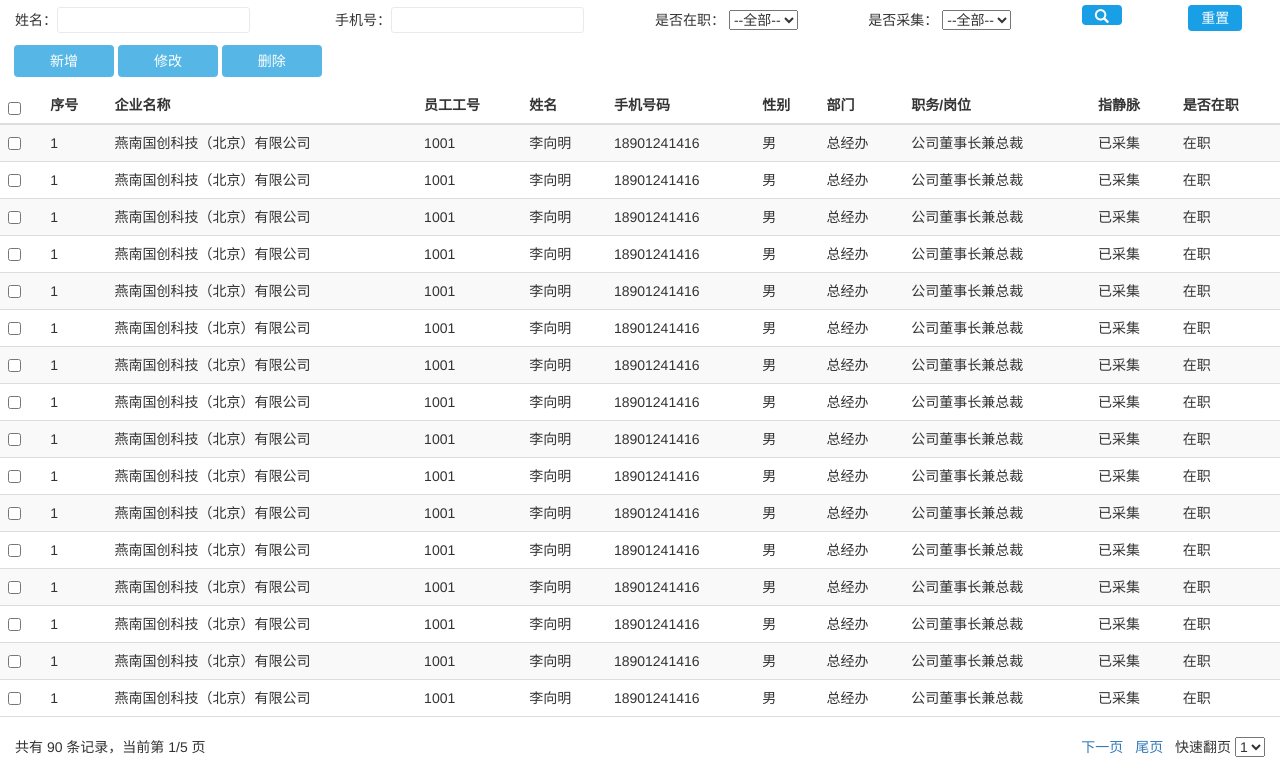
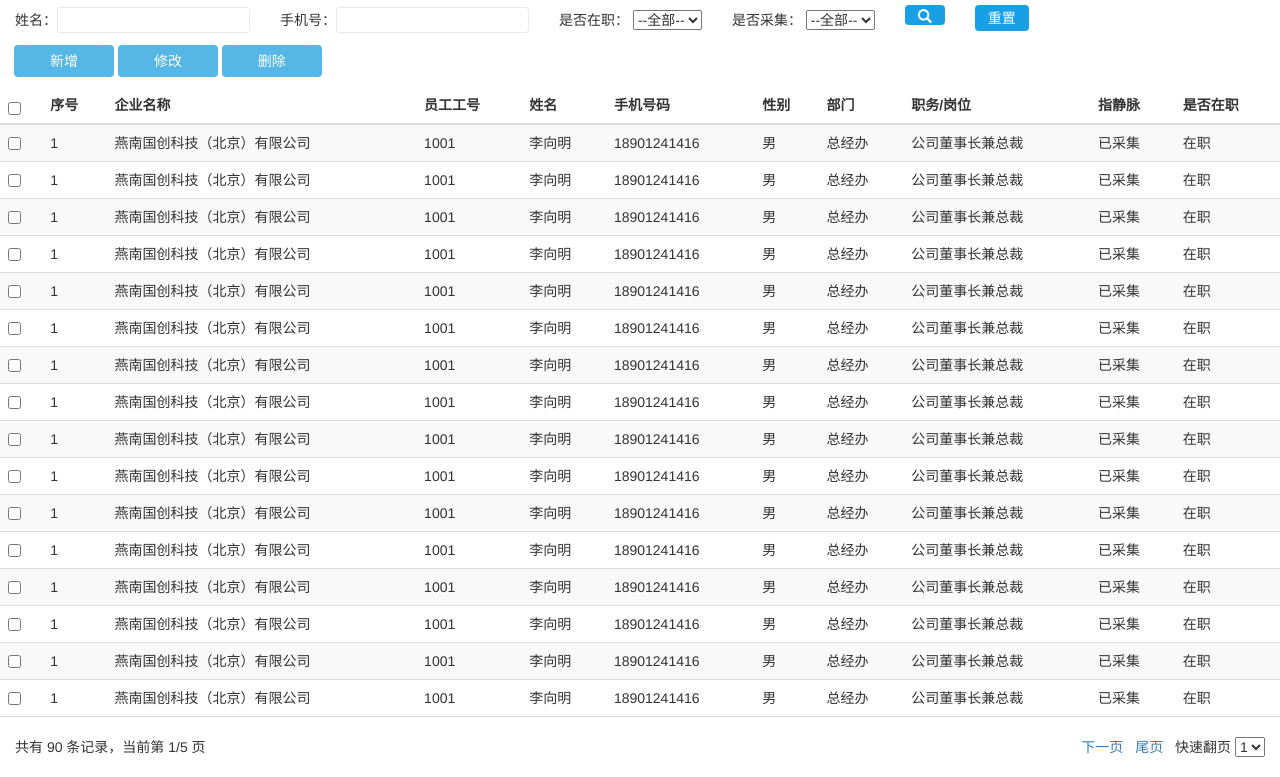
Before and after one commit to sparkmorry/yannan, a plain HTML site: page iframe.html in a window 1280 px wide. Shown: the part 69-846 px from the top of the page. Drawn offline with Linux system fonts and the light colour scheme; a script that the page names is missing.

Commit message:
表单格式优化

```diff
--- a/css/style.css
+++ b/css/style.css
@@ -121,3 +121,21 @@ input.text-input{
   margin-right: 0px;
   margin-left: 0px;
 }
+
+.search-banner .col-md-1,
+.search-banner .col-md-2,
+.search-banner .col-md-3,
+.search-banner .col-md-4,
+.search-banner .col-md-5,
+.search-banner .col-md-6,
+.search-banner .col-md-7,
+.search-banner .col-md-8,
+.search-banner .col-md-9,
+.search-banner .col-md-10,
+.search-banner .col-md-11,
+.search-banner .col-md-12{
+  width: auto;
+}
+.search-banner select{
+  max-width: 130px;
+}
```
